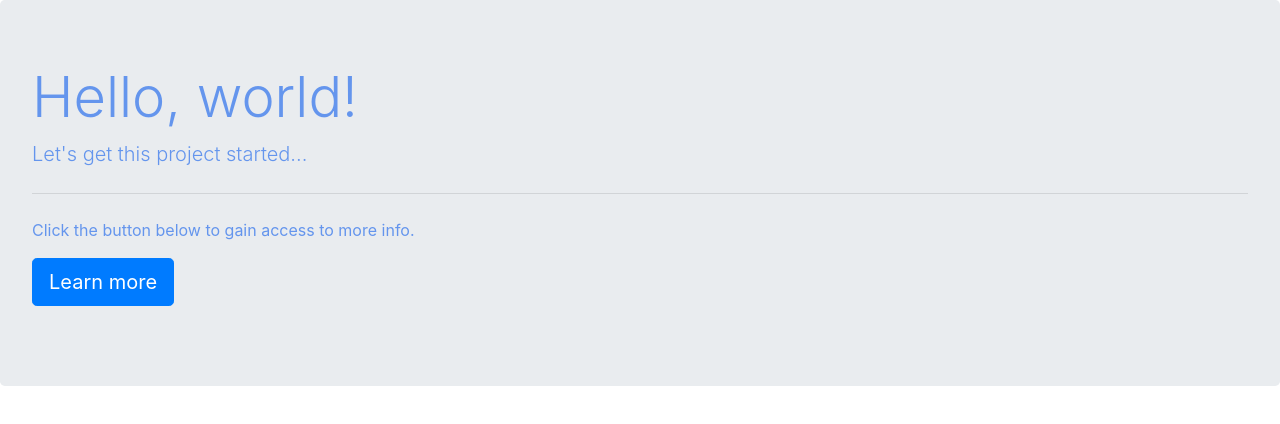
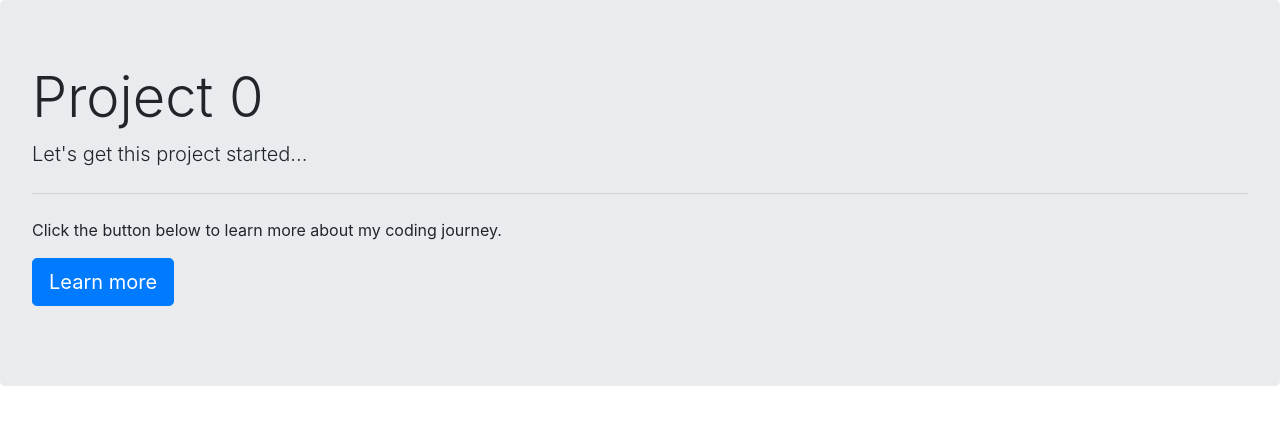
Before and after one commit to Meowsers25/cs50-Web-Development, a plain HTML site: page project0/index.html in a window 1280 px wide. Drawn offline with nearby package versions, Linux system fonts and the light colour scheme.

Commit message:
Playing with more bootstrap

```diff
--- a/project0/index.html
+++ b/project0/index.html
@@ -11,10 +11,10 @@
 <body>
     <!-- Hello, World! -->
     <div class="jumbotron">
-  <h1 class="display-4">Hello, world!</h1>
+  <h1 class="display-4">Project 0</h1>
   <p class="lead">Let's get this project started...</p>
   <hr class="my-4">
-  <p>Click the button below to gain access to more info.</p>
+  <p>Click the button below to learn more about my coding journey.</p>
   <p class="lead">
     <a class="btn btn-primary btn-lg" href="text.html" role="button" target="_blank">Learn more</a>
   </p>
--- a/project0/style.css
+++ b/project0/style.css
@@ -1,3 +1,3 @@
-body{
+/* body{
     color: cornflowerblue;
-}
+} */
```
Also changed, not shown: project0/text.html (+7 -1 lines).
